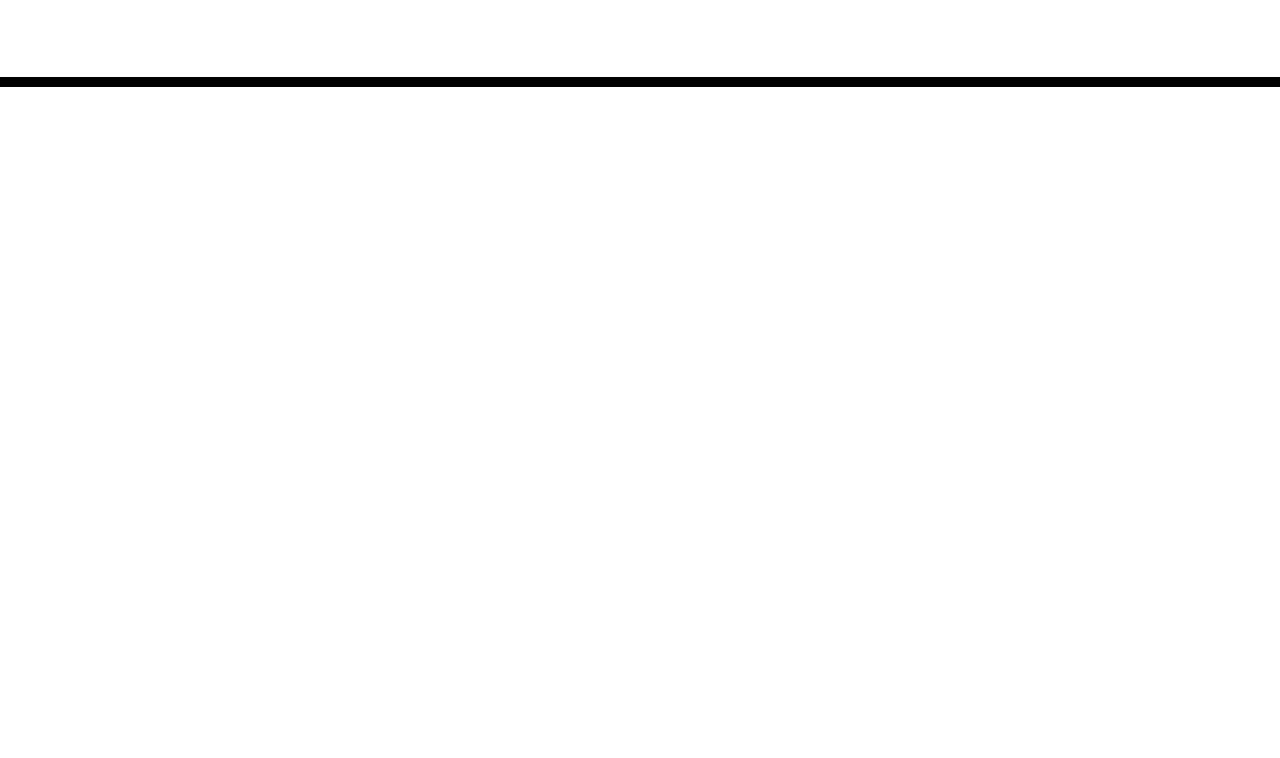
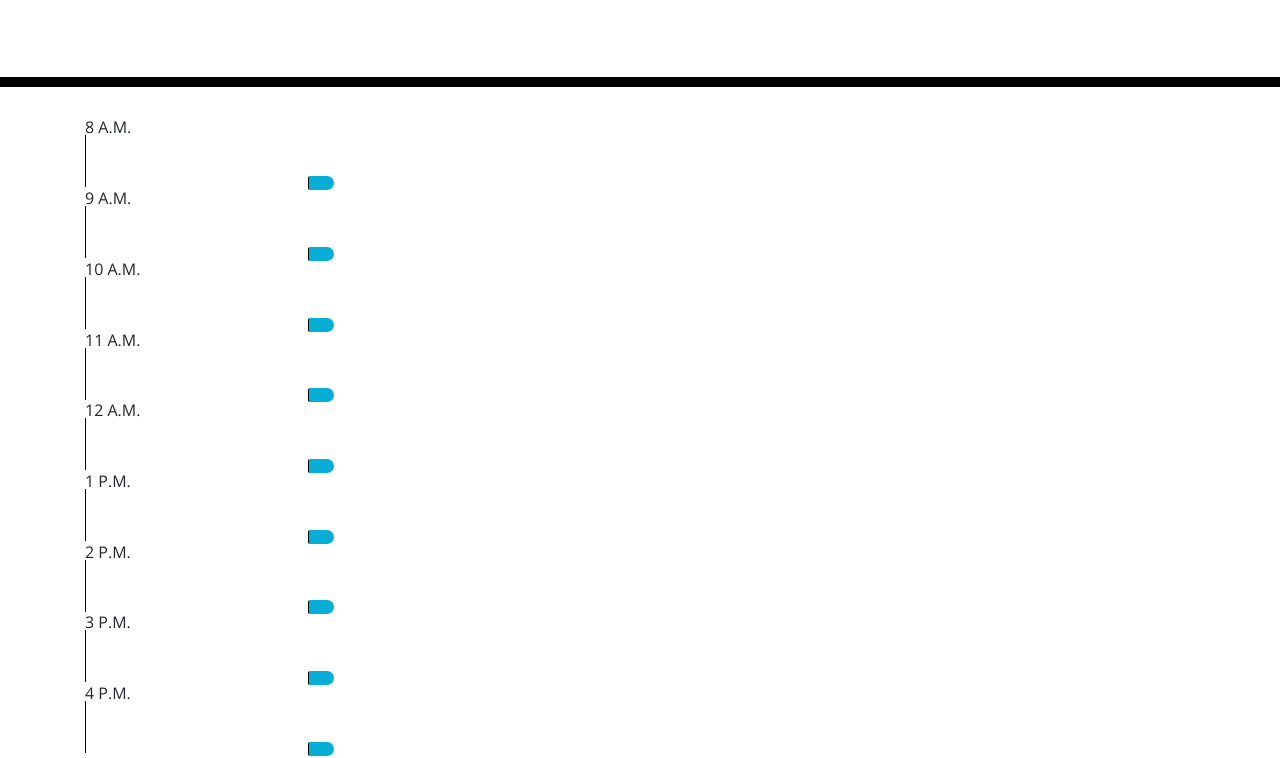
Before and after one commit to robbiemurphy7/work-day-scheduler, a plain HTML site: page index.html in a window 1280 px wide. Shown: the part 181-939 px from the top of the page. Before the commit the page ends 800 px from the top, so only its background shows below. Drawn offline with nearby package versions, Linux system fonts and the light colour scheme; files that its build step writes are made by us from their sources.

Commit message:
js file created and timeblocks in HTML added

```diff
--- /dev/null
+++ b/Develop/script.js
@@ -0,0 +1,4 @@
+// TEST LINK
+console.log("Hello");
+
+var currentDay = moment().format("dddd, MMM Do YYYY");
--- a/index.html
+++ b/index.html
@@ -18,21 +18,103 @@
       href="https://fonts.googleapis.com/css?family=Open+Sans&display=swap"
       rel="stylesheet"
     />
-    <link rel="stylesheet" href="style.css" />
+    <link rel="stylesheet" href="./Develop/style.css"/>
     <title>Work Day Scheduler</title>
   </head>
 
   <body>
+    <!-- HEADER -->
     <header class="jumbotron">
       <h1 class="display-3">Work Day Scheduler</h1>
       <p class="lead">A simple calendar app for scheduling your work day</p>
       <p id="currentDay" class="lead"></p>
     </header>
     <div class="container">
-      <!-- Timeblocks go here -->
+      <!-- TIMEBLOCKS -->
+    <div id="8am">
+      <div class="">
+        8 A.M.
+      </div>
+      <textarea class="">
+      </textarea>
+      <button class="btn saveBtn"><i class=""></i></button>
+    </div>
+
+    <div id="9am">
+      <div class="">
+        9 A.M.
+      </div>
+      <textarea class="">
+      </textarea>
+      <button class="btn saveBtn"><i class=""></i></button>
+    </div>
+
+    <div id="10am">
+      <div class="">
+        10 A.M.
+      </div>
+      <textarea class="">
+      </textarea>
+      <button class="btn saveBtn"><i class=""></i></button>
+    </div>
+
+    <div id="11am">
+      <div class="">
+        11 A.M.
+      </div>
+      <textarea class="">
+      </textarea>
+      <button class="btn saveBtn"><i class=""></i></button>
+    </div>
+
+    <div id="12am">
+      <div class="">
+        12 A.M.
+      </div>
+      <textarea class="">
+      </textarea>
+      <button class="btn saveBtn"><i class=""></i></button>
+    </div>
+
+    <div id="1pm">
+      <div class="">
+        1 P.M.
+      </div>
+        <textarea class="">
+        </textarea>
+        <button class="btn saveBtn"><i class=""></i></button>
+    </div>
+
+    <div id="2pm">
+      <div class="">
+        2 P.M.
+      </div>
+      <textarea class="">
+      </textarea>
+      <button class="btn saveBtn"><i class=""></i></button>
+    </div>
+
+    <div id="3pm">
+      <div class="">
+      3 P.M.
+      </div>
+      <textarea class="">
+      </textarea>
+      <button class="btn saveBtn"><i class=""></i></button>
+    </div>
+
+    <div id="4pm">
+      <div class="">
+      4 P.M.
+      </div>
+      <textarea class="">
+      </textarea>
+      <button class="btn saveBtn"><i class=""></i></button>
+    </div>
     </div>
 
     <script src="https://code.jquery.com/jquery-3.4.1.min.js"></script>
     <script src="https://cdnjs.cloudflare.com/ajax/libs/moment.js/2.24.0/moment.min.js"></script>
+    <script src="./Develop/script.js"></script>
   </body>
 </html>
```
Also changed, not shown: 1 other file.
